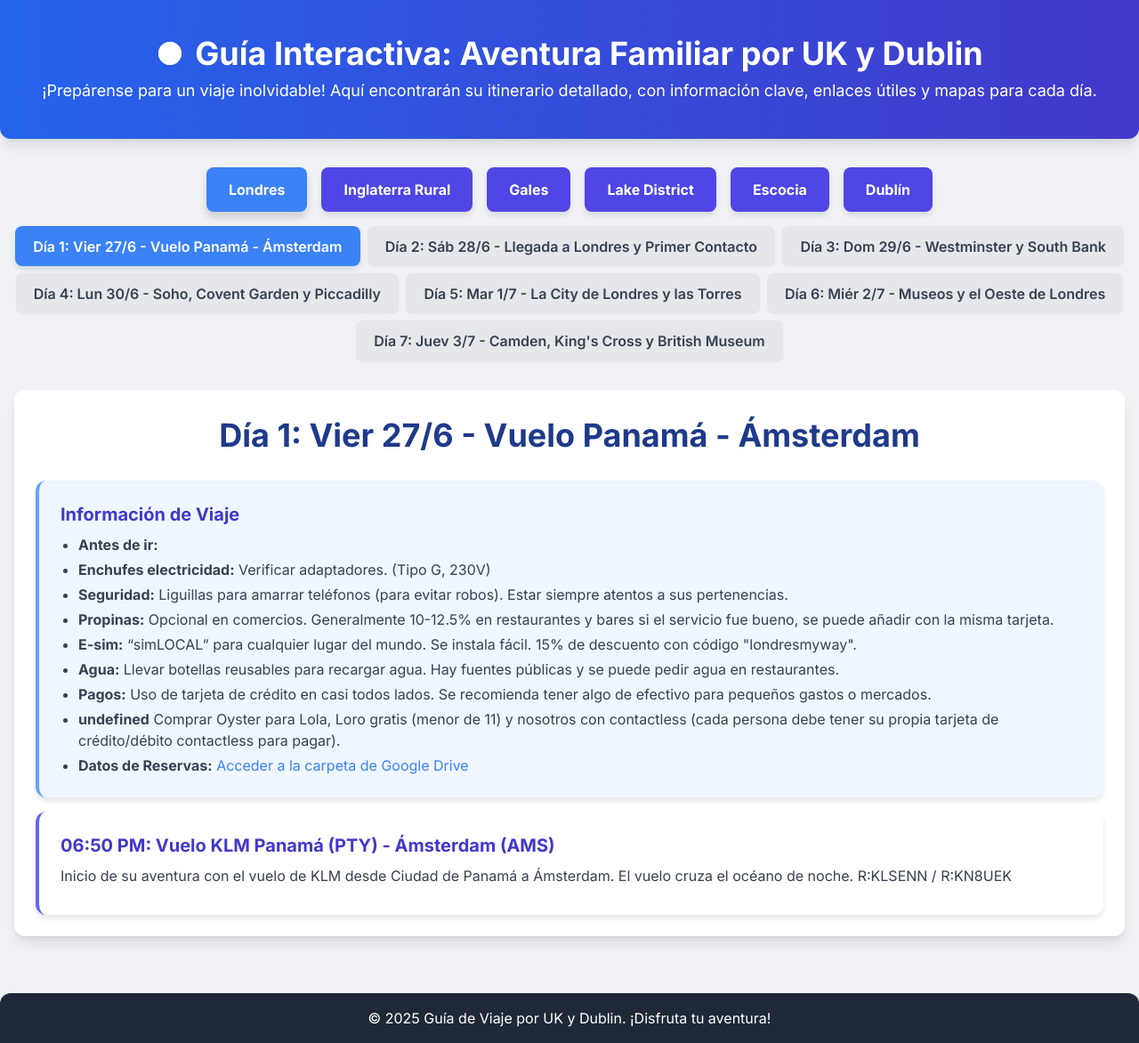
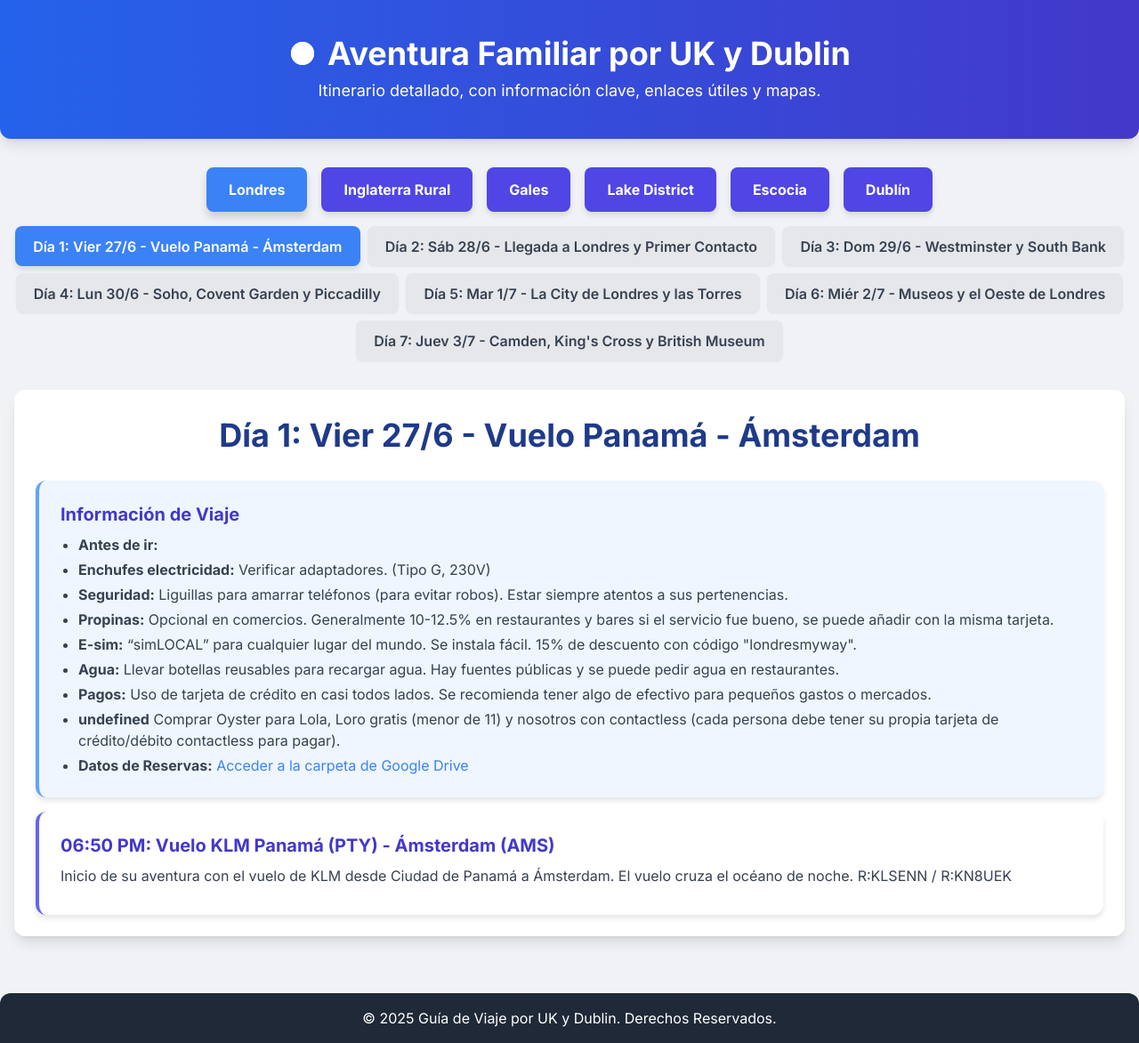
Before and after one commit to sommelierdeviajes/GuiaUK2025, a plain HTML site: page index.html in a window 1280 px wide. Shown: the whole page at 89% size. Drawn offline with nearby package versions, Linux system fonts and the light colour scheme.

Commit message:
Update index.html

```diff
--- a/index.html
+++ b/index.html
@@ -170,9 +170,9 @@
                     <path fill-rule="evenodd" d="M12 2.25c-5.385 0-9.75 4.365-9.75 9.75s4.365 9.75 9.75 9.75 9.75-4.365 9.75-9.75S17.385 2.25 12 2.25ZM12.75 6a.75.75 0 0 0-1.5 0v6a.75.75 0 0 0 .75.75h4.5a.75.75 0 0 0 0-1.5h-3.75V6Z" clip-rule="evenodd" />
                     <path d="M12 2.25a9.75 9.75 0 1 0 0 19.5 9.75 9.75 0 0 0 0-19.5ZM12.75 6a.75.75 0 0 0-1.5 0v6a.75.75 0 0 0 .75.75h4.5a.75.75 0 0 0 0-1.5h-3.75V6Z" />
                 </svg>
-                Guía Interactiva: Aventura Familiar por UK y Dublin
+                Aventura Familiar por UK y Dublin
             </h1>
-            <p class="text-lg">¡Prepárense para un viaje inolvidable! Aquí encontrarán su itinerario detallado, con información clave, enlaces útiles y mapas para cada día.</p>
+            <p class="text-lg">Itinerario detallado, con información clave, enlaces útiles y mapas.</p>
         </div>
     </header>
 
@@ -194,7 +194,7 @@
     </main>
 
     <footer class="bg-gray-800 text-white p-4 text-center rounded-t-xl mt-8">
-        <p>© 2025 Guía de Viaje por UK y Dublin. ¡Disfruta tu aventura!</p>
+        <p>© 2025 Guía de Viaje por UK y Dublin. Derechos Reservados.</p>
     </footer>
 
     <script>
```
